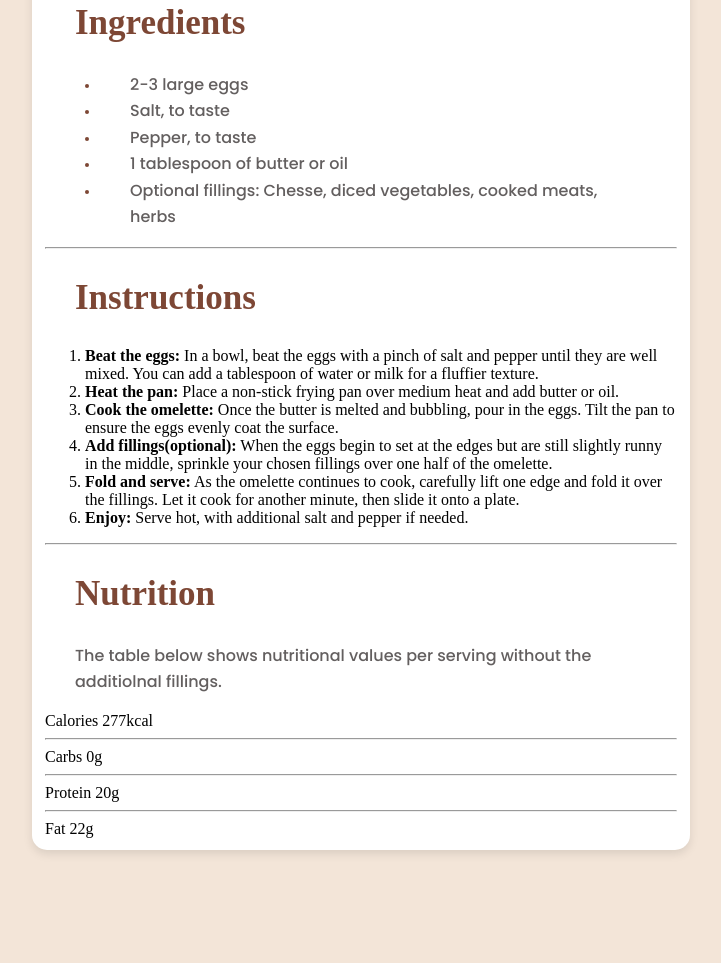
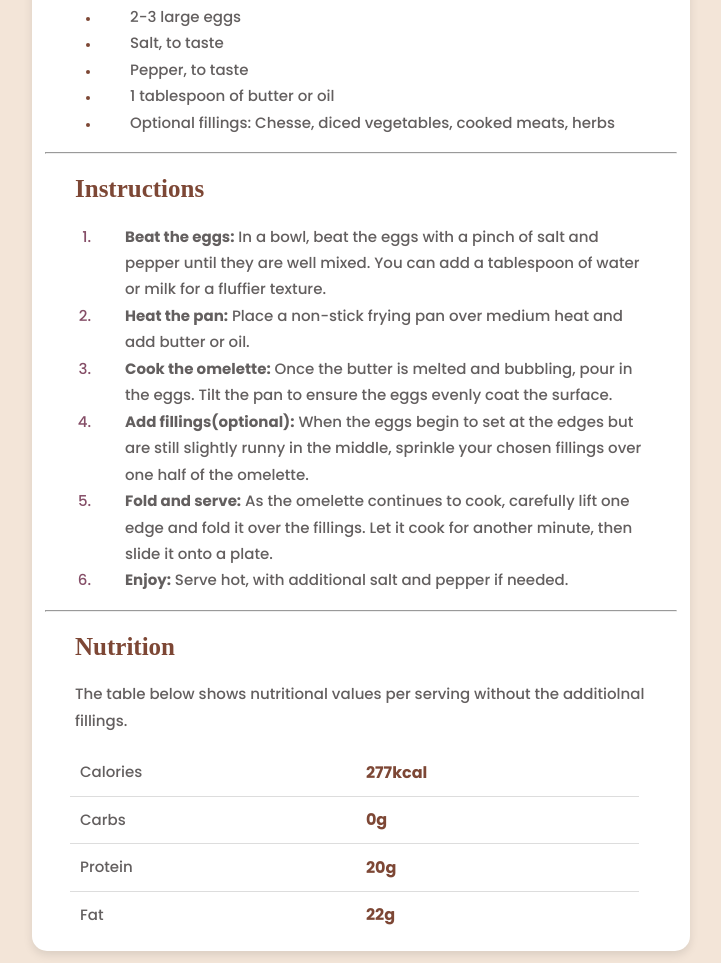
Before and after one commit to Joao-Pedro-Matias/WEB-Joao_Matias, a plain HTML site: page Exercicíos/Exercicio2_Receita/EX2_Recipe.html in a window 1280 px wide. Shown: the part 777-1740 px from the top of the page, without its empty margins (279-1000 px from the left). Before the commit the page ends 1640 px from the top, so only its background shows below. Drawn offline with Linux system fonts and the light colour scheme; a web font is replaced by a local one.

Commit message:
EX2_Recipe4

```diff
--- a/Exercicíos/Exercicio2_Receita/EX2.css
+++ b/Exercicíos/Exercicio2_Receita/EX2.css
@@ -32,6 +32,7 @@ body {
   margin-left: 30px;
   margin-right: 30px;
   line-height: 7mm;
+  font-size: 15px;
 
   font-family: "Poppins", serif;
   font-weight: 500;
@@ -43,7 +44,7 @@ body {
 
 h1 {
   margin-left: 30px;
-  font-size: 55px;
+  font-size: 40px;
 
   font-family: "Monomakh", serif;
   font-weight: 600;
@@ -53,7 +54,7 @@ h1 {
 
 h2 {
   margin-left: 30px;
-  font-size: 35px;
+  font-size: 25px;
   color: #7D4735;
 
   font-family: "Monomakh", serif;
@@ -63,6 +64,7 @@ h2 {
 
 h3 {
   margin-left: 30px;
+  font-size: 18px;
 
   font-family: "Poppins", serif;
   font-weight: 500;
@@ -71,19 +73,40 @@ h3 {
 }
 
 .ul_prep-time {
-     align-items: center;
+  align-items: center;
 }
 
-.ul_prep-time li::marker{
+.ul_prep-time li::marker {
   font-size: 0.7em;
   color: #854E67
-
 }
 
 .ul_prep-time li {
   margin-left: 30px;
   margin-right: 30px;
   line-height: 7mm;
+  font-size: 15px;
+  padding-left: 30px;
+
+  font-family: "Poppins", serif;
+  font-weight: 500;
+  font-style: normal;
+  color: #635f5f;
+}
+
+.ol_instructions {
+  align-items: center;
+}
+
+.ol_instructions li::marker {
+  color: #854E67
+}
+
+.ol_instructions li {
+  margin-left: 10px;
+  margin-right: 30px;
+  line-height: 7mm;
+  font-size: 15px;
   padding-left: 30px;
 
   font-family: "Poppins", serif;
@@ -97,7 +120,7 @@ h3 {
   align-items: center;
 }
 
-.ul_ingredients li::marker{
+.ul_ingredients li::marker {
   font-size: 0.7em;
   color: #7D4735
 }
@@ -106,6 +129,7 @@ h3 {
   margin-left: 30px;
   margin-right: 30px;
   line-height: 7mm;
+  font-size: 15px;
   padding-left: 30px;
 
   font-family: "Poppins", serif;
@@ -114,7 +138,31 @@ h3 {
   color: #635f5f;
 }
 
+table {
+  width: 90%;
+  margin-top: 10px;
+  margin-left:25px;
+  border-collapse: collapse;
 
+}
+
+td {
+  padding: 10px;
+  text-align: left;
+  border-bottom: 1px solid #ddd;
+  font-weight: bold;
+}
+
+tr:last-child td {
+  border-bottom: none;
+}
+
+.table_text {
+  font-family: "Poppins", serif;
+  font-weight: 500;
+  font-style: normal;
+  color: #7D4735
+}
 
 
 
--- a/Exercicíos/Exercicio2_Receita/EX2_Recipe.html
+++ b/Exercicíos/Exercicio2_Receita/EX2_Recipe.html
@@ -55,7 +55,7 @@
 
         <section>
             <h2>Instructions</h2>
-            <ol>
+            <ol class="ol_instructions">
                 <li><b>Beat the eggs:</b> In a bowl, beat the eggs with a pinch of salt and pepper until they are well
                     mixed.
                     You can add a tablespoon of water or milk for a fluffier texture.</li>
@@ -78,13 +78,30 @@
             <h2>Nutrition</h2>
             <p class="normal_text">The table below shows nutritional values per serving without the additiolnal
                 fillings.</p>
-            <span>Calories 277kcal</span>
-            <hr>
-            <span>Carbs 0g</span>
-            <hr>
-            <span>Protein 20g</span>
-            <hr>
-            <span>Fat 22g</span>
+
+            <table>
+                <tr>
+                    <td class="normal_text">Calories</td>
+                    <td class="table_text"><b>277kcal</b></td>
+                </tr>
+
+                <tr>
+                    <td class="normal_text">Carbs</td>
+                    <td class="table_text"><b>0g</b></td>
+                </tr>
+
+                <tr>
+                    <td class="normal_text">Protein</td>
+                    <td class="table_text"><b>20g</b></td>
+                </tr>
+
+                <tr>
+                    <td class="normal_text">Fat</td>
+                    <td class="table_text"><b>22g</b></td>
+                </tr>
+
+
+            </table>
         </section>
 
     </div>
```
Also changed, not shown: Html/Teste4_Tabela.html (added, +68 -0 lines), Html/Teste3.html (renamed from Teste3.html).
